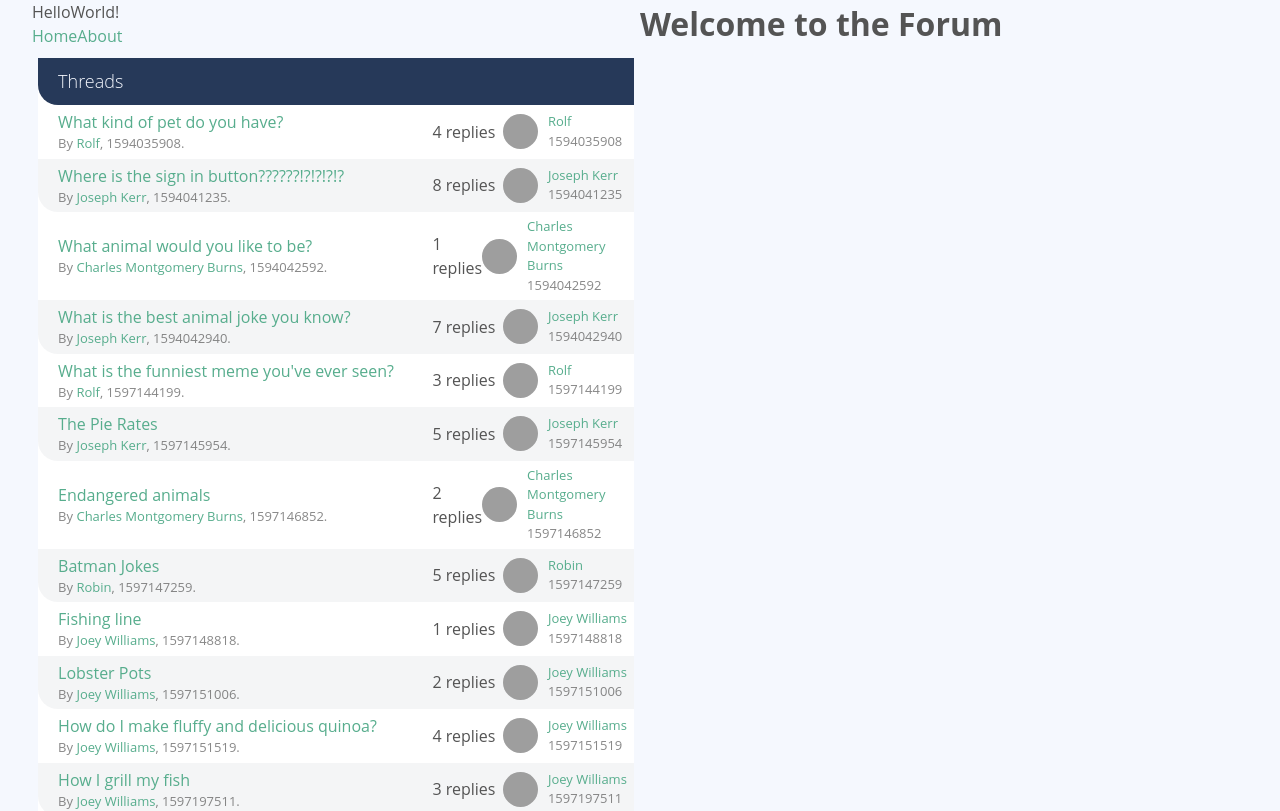
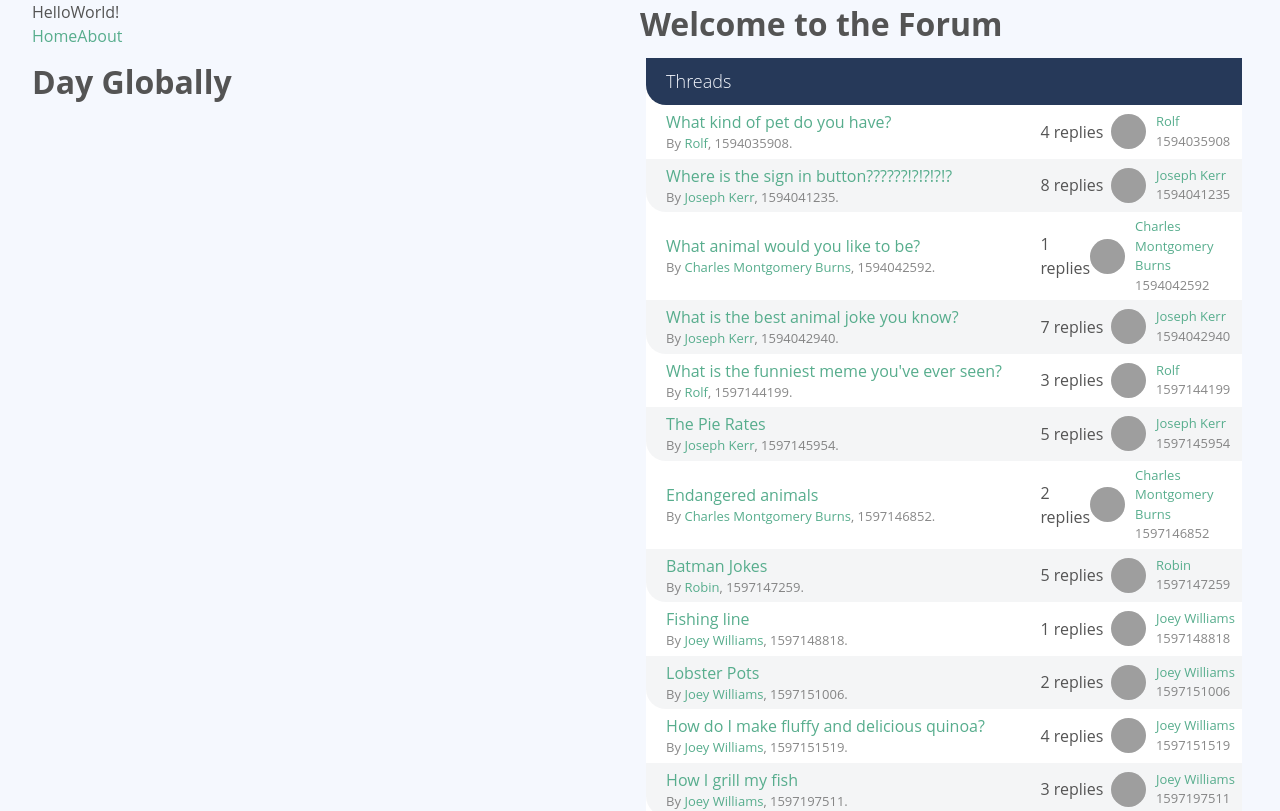
Before and after one commit to dino02121997/Vue_Ex4, a Vue app: page / in a window 1280 px wide. Shown: the top 811 px of the page. Built offline with nearby package versions, Linux system fonts and the light colour scheme; grey boxes are pictures that could not be loaded.

Commit message:
Globally setup

```diff
--- /dev/null
+++ b/src/components/AppDate.vue
@@ -0,0 +1,8 @@
+<template>
+    <h1>
+        Day Globally
+    </h1>
+</template>
+<script setup>
+
+</script>
--- a/src/main.js
+++ b/src/main.js
@@ -5,10 +5,11 @@ import { createPinia } from 'pinia'
 
 import App from './App.vue'
 import router from './router'
-
+import AppDate from './components/AppDate.vue'
 const app = createApp(App)
 
 app.use(createPinia())
 app.use(router)
+app.component("AppDate", AppDate)
 
 app.mount('#app')
--- a/src/views/HomeView.vue
+++ b/src/views/HomeView.vue
@@ -2,6 +2,7 @@
 
 <template>
   <h1>Welcome to the Forum</h1>
+  <AppDate/>
   <ThreadList :threads="threads" />
 </template>
 
```
